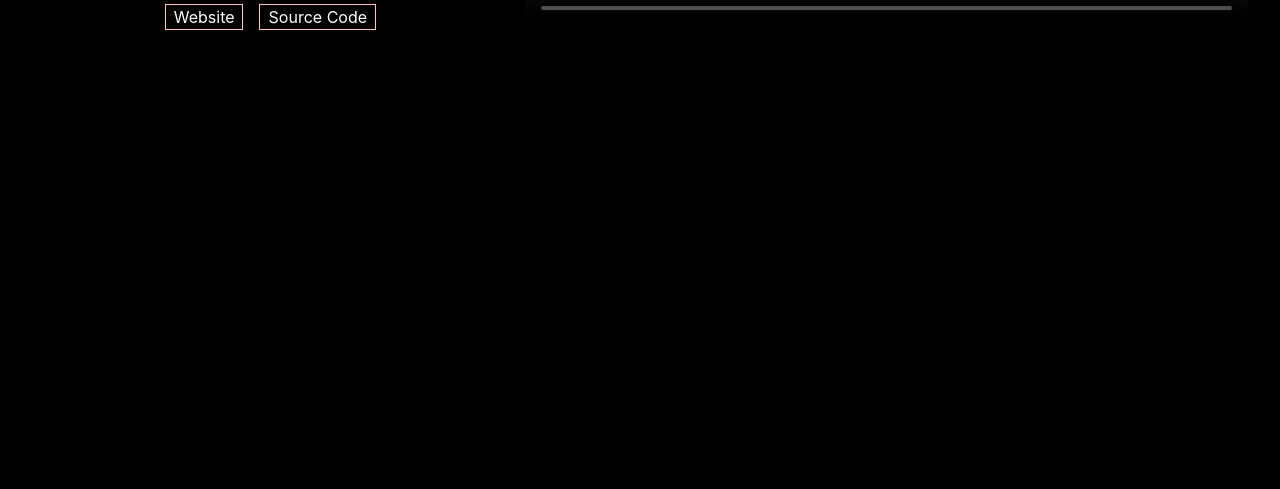
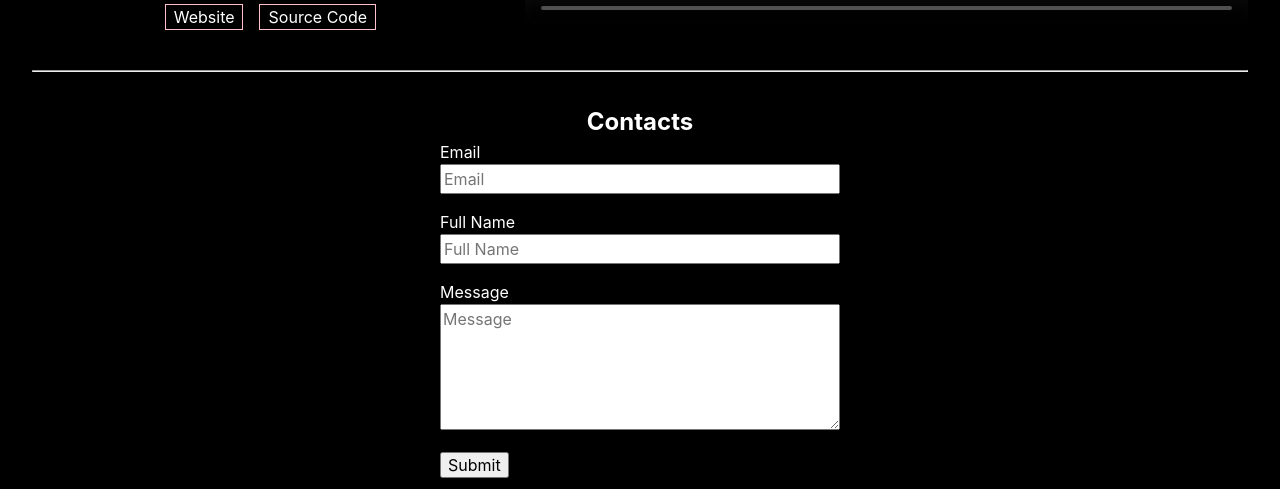
Before and after one commit to amir-asaad/amir-asaad.github.io, a React (Create React App) app: page / in a window 1280 px wide. Shown: the part 463-952 px from the top of the page. Before the commit the page ends 832 px from the top, so only its background shows below. Built offline with nearby package versions, Linux system fonts and the light colour scheme; grey boxes are pictures that could not be loaded.

Commit message:
Feat: Add Contact section

```diff
--- a/package.json
+++ b/package.json
@@ -3,6 +3,7 @@
   "version": "0.1.0",
   "private": true,
   "dependencies": {
+    "@formspree/react": "^2.4.1",
     "@testing-library/jest-dom": "^5.16.5",
     "@testing-library/react": "^13.4.0",
     "@testing-library/user-event": "^13.5.0",
@@ -10,8 +11,10 @@
     "@types/node": "^16.18.10",
     "@types/react": "^18.0.26",
     "@types/react-dom": "^18.0.10",
+    "@types/react-modal": "^3.13.1",
     "react": "^18.2.0",
     "react-dom": "^18.2.0",
+    "react-modal": "^3.16.1",
     "react-scripts": "5.0.1",
     "typescript": "^4.9.4",
     "web-vitals": "^2.1.4"
--- a/src/App.tsx
+++ b/src/App.tsx
@@ -1,13 +1,13 @@
-import React from 'react';
 import './App.css';
-import Greetings from './sections/Greetings/components/Greetings';
+import Contacts from './sections/Contacts/component/Contacts';
 import Projects from './sections/Projects/components/Projects';
 
 function App() {
   return (
     <div className="App">
-      <Greetings />
       <Projects />
+      <hr className="mb-8" />
+      <Contacts />
     </div>
   );
 }
--- /dev/null
+++ b/src/sections/Contacts/component/ContactModal.tsx
@@ -0,0 +1,58 @@
+import React, { useState } from 'react';
+
+import Modal, { Styles } from 'react-modal';
+
+interface Props {
+  isSuccessEmail: boolean;
+  isOpenModal: boolean;
+  setIsOpenModal: React.Dispatch<React.SetStateAction<boolean>>;
+  onCancelCallback: () => void;
+}
+
+const ContactModal: React.FC<Props> = (props) => {
+  const [modalStyles] = useState<Styles>({
+    content: {
+      margin: 'auto',
+      maxWidth: '350px',
+      height: '120px'
+    }
+  });
+
+  const onCancel = () => {
+    if (props.isSuccessEmail) {
+      props.onCancelCallback();
+    }
+
+    props.setIsOpenModal(false);
+  };
+
+  return (
+    <Modal
+      isOpen={props.isOpenModal}
+      ariaHideApp={false}
+      style={modalStyles}
+      overlayClassName="contact-modal-overlay"
+      contentLabel="Contact modal alert"
+    >
+      <h3
+        className={`mb-8 black--text text-center ${
+          props.isSuccessEmail ? 'green--text' : 'red--text'
+        }`}
+      >
+        {props.isSuccessEmail
+          ? 'Email sent successfully.'
+          : 'Mail delivery failed.'}
+      </h3>
+      <div className="text-center">
+        <button
+          className="contact-modal-button"
+          onClick={onCancel}
+        >
+          Ok
+        </button>
+      </div>
+    </Modal>
+  );
+};
+
+export default ContactModal;
--- /dev/null
+++ b/src/sections/Contacts/component/Contacts.tsx
@@ -0,0 +1,102 @@
+import React, { useCallback, useState } from 'react';
+import { useForm } from '@formspree/react';
+
+import '../styles/contacts.css';
+import ContactModal from './ContactModal';
+
+const Contacts = () => {
+  const [email, setEmail] = useState('');
+  const [fullName, setFullName] = useState('');
+  const [message, setMessage] = useState('');
+
+  const [isSuccessEmail, setIsSuccessEmail] = useState(false);
+  const [isOpenModal, setIsOpenModal] = useState(false);
+
+  const [state, handleSubmit] = useForm('xayzwvjq');
+  // const [state, handleSubmit] = useForm('meqwjnkl');
+
+  const successEmail = useCallback(() => {
+    setEmail('');
+    setFullName('');
+    setMessage('');
+  }, []);
+
+  const onSubmit = async ($event: any) => {
+    $event.preventDefault();
+
+    const data = await handleSubmit($event);
+
+    setIsSuccessEmail(data.ok);
+    setIsOpenModal(true);
+  };
+
+  return (
+    <section className="contacts-section">
+      <h2 className="text-center">Contacts</h2>
+      <form
+        method="POST"
+        onSubmit={($event) => onSubmit($event)}
+      >
+        <input
+          type="hidden"
+          name="subject"
+          value="From own website"
+        />
+
+        <label htmlFor="email">Email</label>
+        <input
+          id="email"
+          value={email}
+          className="mb-4"
+          type="email"
+          name="email"
+          placeholder="Email"
+          required
+          onInput={(e: React.ChangeEvent<HTMLInputElement>) => {
+            setEmail(e.target.value);
+          }}
+        ></input>
+        <label htmlFor="fullName">Full Name</label>
+        <input
+          id="fullName"
+          value={fullName}
+          className="mb-4"
+          type="text"
+          name="fullName"
+          placeholder="Full Name"
+          required
+          onInput={(e: React.ChangeEvent<HTMLInputElement>) => {
+            setFullName(e.target.value);
+          }}
+        />
+        <label htmlFor="message">Message</label>
+        <textarea
+          id="message"
+          value={message}
+          className="mb-4"
+          name="message"
+          placeholder="Message"
+          required
+          rows={5}
+          onInput={(e: React.ChangeEvent<HTMLTextAreaElement>) => {
+            setMessage(e.target.value);
+          }}
+        />
+
+        <input
+          type="submit"
+          value="Submit"
+          disabled={state.submitting}
+        />
+      </form>
+      <ContactModal
+        isSuccessEmail={isSuccessEmail}
+        isOpenModal={isOpenModal}
+        setIsOpenModal={setIsOpenModal}
+        onCancelCallback={successEmail}
+      />
+    </section>
+  );
+};
+
+export default Contacts;
--- /dev/null
+++ b/src/sections/Contacts/styles/contacts.css
@@ -0,0 +1,39 @@
+.contacts-section {
+  margin-bottom: 5rem;
+}
+
+.contacts-section form {
+  width: 100%;
+  margin: auto;
+}
+
+.contacts-section input[type='text'],
+.contacts-section input[type='email'],
+.contacts-section textarea {
+  width: 100%;
+}
+
+.contact-modal-overlay {
+  position: fixed;
+  top: 0;
+  left: 0;
+  right: 0;
+  bottom: 0;
+  background-color: rgba(255, 255, 255, 0.2);
+}
+
+.contact-modal-button {
+  padding: 0 1rem;
+  background-color: var(--color-primary);
+  border: 1px solid transparent;
+}
+
+.contact-modal-button:hover {
+  cursor: pointer;
+}
+
+@media screen and (min-width: 500px) {
+  .contacts-section form {
+    max-width: 400px;
+  }
+}
--- a/src/styles/typography.css
+++ b/src/styles/typography.css
@@ -4,6 +4,18 @@
 
 .white--text {
   color: var(--color-secondary) !important;
+}
+
+.black--text {
+  color: black;
+}
+
+.green--text {
+  color: green;
+}
+
+.red--text {
+  color: red;
 }
 
 .fs-500 {
@@ -26,6 +38,10 @@
   text-align: center;
 }
 
+.text-end {
+  text-align: end;
+}
+
 .fw-bold {
   font-weight: bold;
 }
```
Also changed, not shown: src/sections/Contacts/component/Socials.tsx (added, +7 -0 lines), 1 other file (tests, documents, lock files or other folders).
